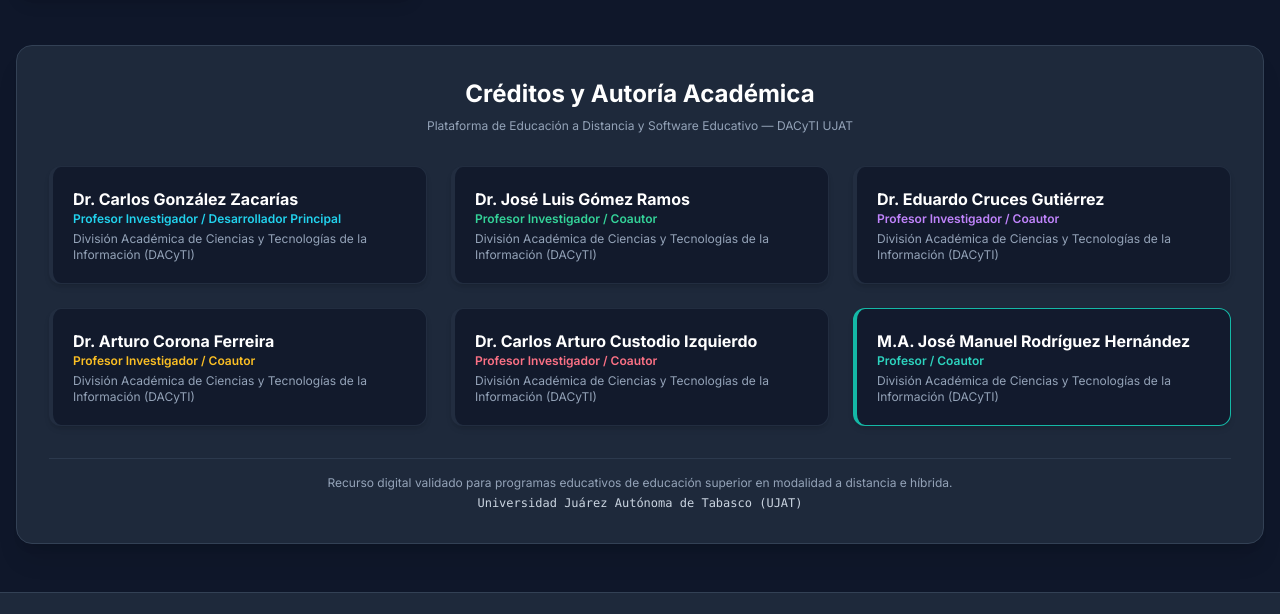
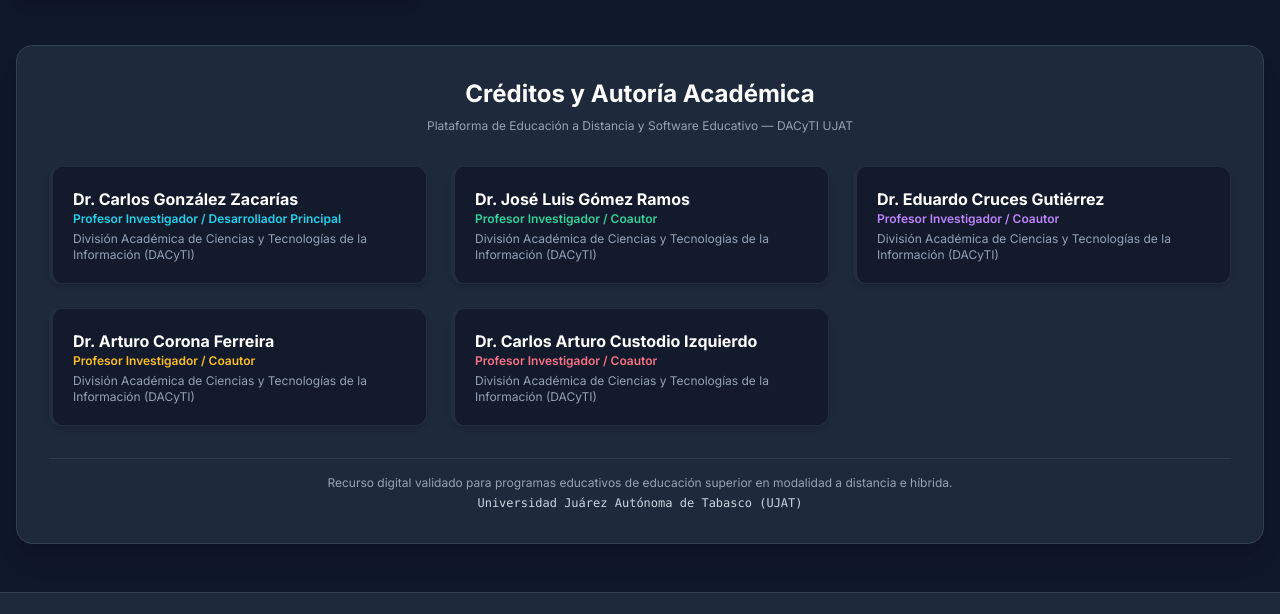
Before and after one commit to cagoza72/mi-campus-virtual, a plain HTML site: page index.html in a window 1280 px wide. Shown: the part 565-1179 px from the top of the page. Drawn offline with nearby package versions, Linux system fonts and the light colour scheme.

Commit message:
Update index.html

```diff
--- a/index.html
+++ b/index.html
@@ -141,12 +141,7 @@
           <p class="text-xs text-slate-400">División Académica de Ciencias y Tecnologías de la Información (DACyTI)</p>
         </div>
 
-        <!-- M.A. José Manuel Rodríguez Hernández -->
-        <div class="p-5 bg-slate-900/80 rounded-xl border-l-4 border-teal-500 border-y border-r border-slate-700/50 shadow-md">
-          <h3 class="text-base font-bold text-white">M.A. José Manuel Rodríguez Hernández</h3>
-          <p class="text-xs text-teal-400 font-semibold mb-1">Profesor / Coautor</p>
-          <p class="text-xs text-slate-400">División Académica de Ciencias y Tecnologías de la Información (DACyTI)</p>
-        </div>
+
       </div>
 
       <div class="mt-8 text-center text-xs text-slate-400 border-t border-slate-700/70 pt-4 space-y-1">
```
